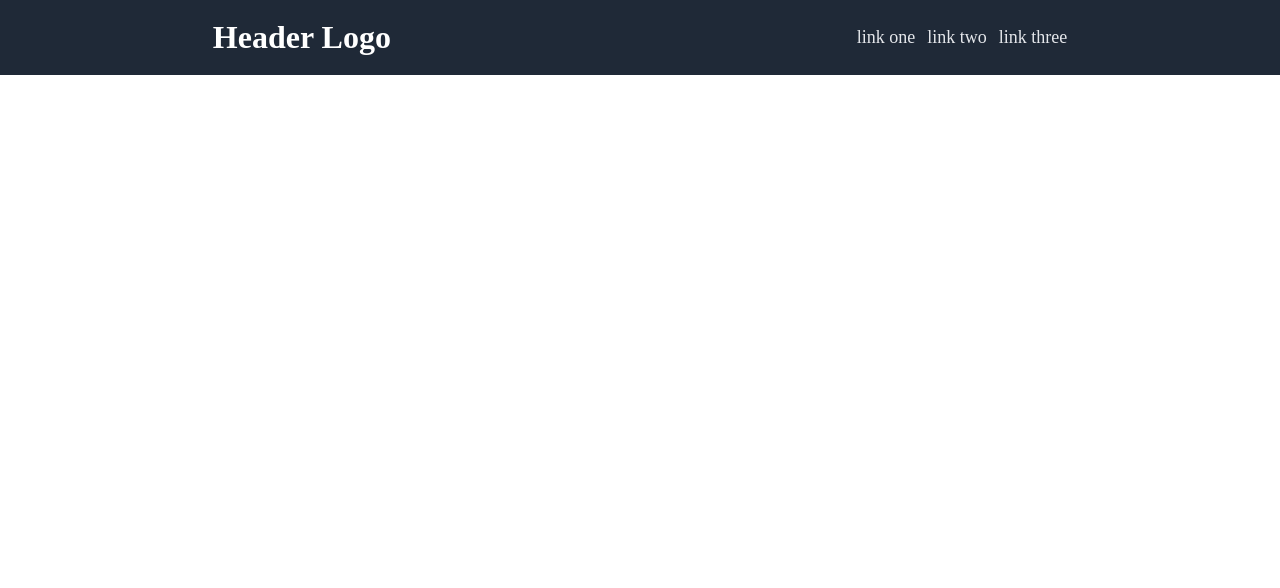
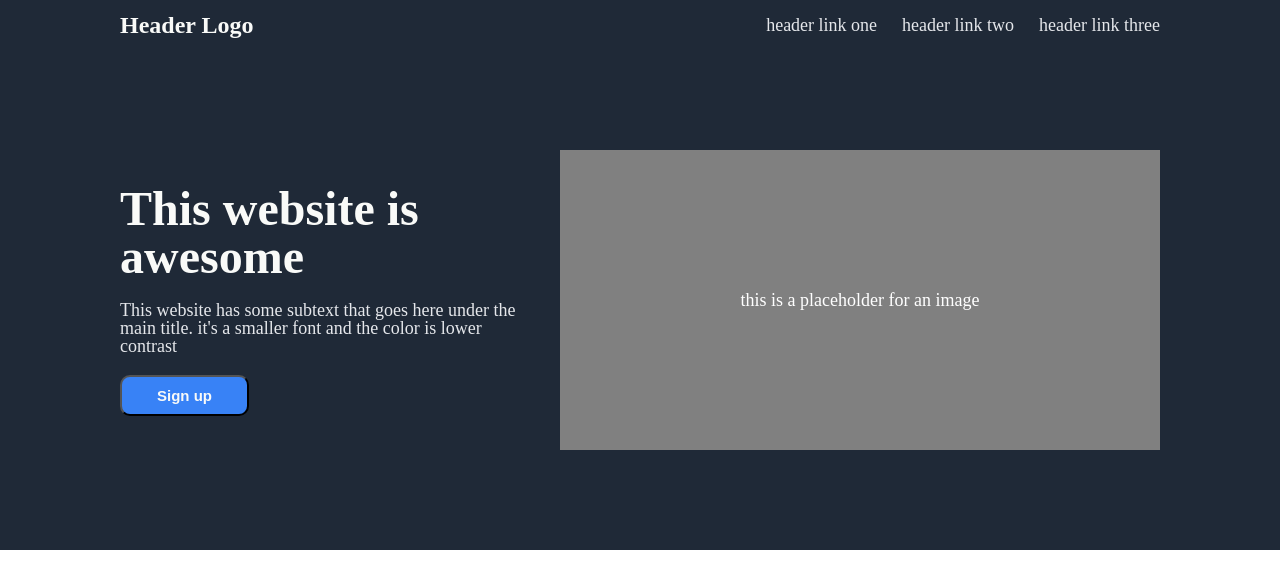
Before and after one commit to Pun244/landing-page, a plain HTML site: page index.html in a window 1280 px wide. Drawn offline with Linux system fonts and the light colour scheme.

Commit message:
Add hero section

```diff
--- a/index.css
+++ b/index.css
@@ -17,14 +17,23 @@ body {
 .header {
     display: flex;
     align-items: center;
-    justify-content: space-around;
+    justify-content: center;
     width: 100%;
+}
+
+.headerlogo {
+    font-size: 24px;
+    font-weight: bold;
+    color: #f9faf8;
+    flex-basis: 400px;
 }
 
 .headerlink {
     display: flex;
     list-style: none;
-    gap: 12px;
+    justify-content: flex-end;
+    flex-basis: 600px;
+    gap: 25px;
 }
 
 .headerlink a {
@@ -32,3 +41,58 @@ body {
     font-size: 18px;
     color: #e5e7eb;
 }
+
+.herocontainer {
+    display: flex;
+    justify-content: center;
+    align-items: center;
+    width: 100%;
+    padding-top: 100px;
+    padding-bottom: 100px;
+    gap: 40px;
+}
+
+.herocontainerleft {
+    display: flex;
+    flex-direction: column;
+    flex-basis: 400px;
+    gap: 20px;
+}
+
+.herotext {
+    font-size: 48px;
+    font-weight: bolder;
+    color: #f9faf8;
+    margin: 0;
+}
+
+p {
+    margin: 0;
+}
+
+.herosubtext p {
+    font-size: 18px;
+    color: #e5e7eb;
+    margin: 0;
+}
+
+.signupbutton {
+    padding: 10px 35px;
+    background-color: #3882f6;
+    border-radius: 10px;
+    font-weight: bold;
+    font-size: 15px;
+    color: #f9faf8;
+    align-self: flex-start;
+}
+
+.imageplaceholder {
+    display: flex;
+    flex-direction: column;
+    justify-content: center;
+    align-items: center;
+    background-color: gray;
+    font-size: 18px;
+    height: 300px;
+    flex-basis: 600px;
+}
--- a/index.html
+++ b/index.html
@@ -8,14 +8,23 @@
 </head>
 <body>
     <div class="topcontainer">
-    <header class="header">
-        <h1>Header Logo</h1>
-        <ul class="headerlink">
-            <li><a href="#">link one</a></li>
-            <li><a href="#">link two</a></li>
-            <li><a href="#">link three</a></li>
-        </ul>
-    </header>
+        <header class="header">
+            <div class="headerlogo"><p>Header Logo</p></div>
+            <ul class="headerlink">
+                <li><a href="#">header link one</a></li>
+                <li><a href="#">header link two</a></li>
+                <li><a href="#">header link three</a></li>
+            </ul>
+        </header>
+
+        <div class="herocontainer">
+            <div class="herocontainerleft"><div class="herotext"><p>This website is awesome<p></div>
+            <div class="herosubtext"><p>This website has some subtext that goes here under the main title. it's a smaller font and the color is lower contrast</p></div>
+            <button class="signupbutton">Sign up</button>
+            </div>
+
+            <div class="imageplaceholder">this is a placeholder for an image</div>
+        </div>
     </div>
 </body>
 </html>
```
